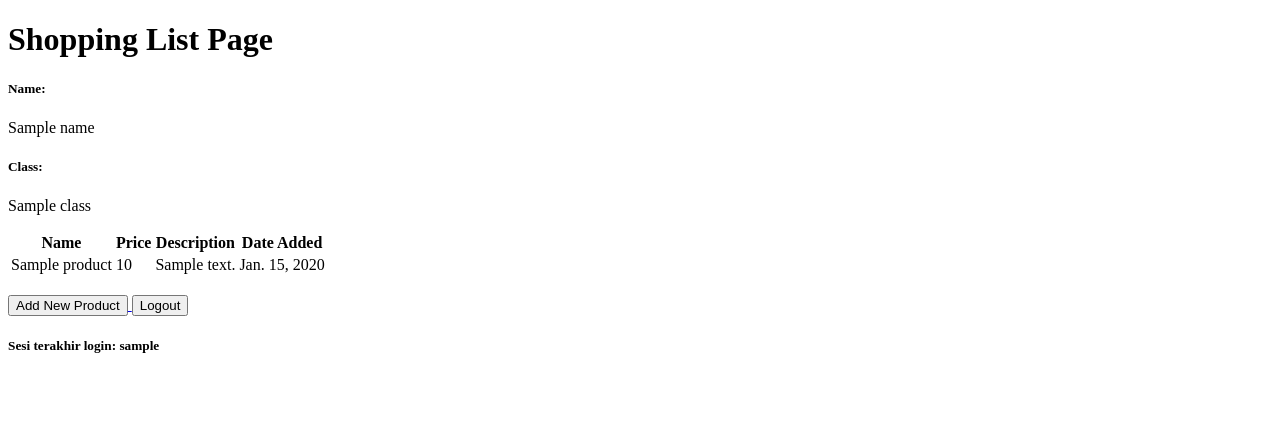
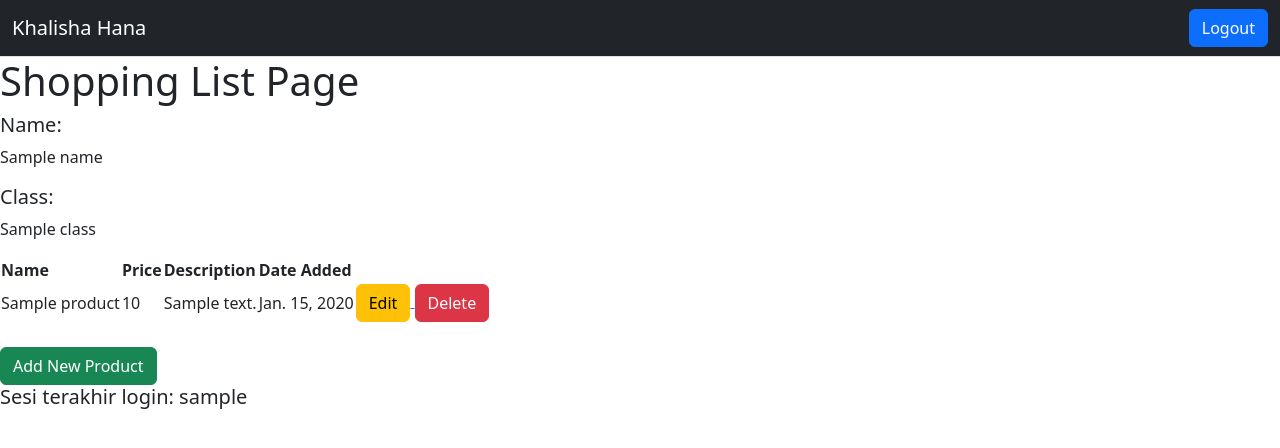
Before and after one commit to Khalishana/shopping_list, a Django app: template main/templates/main.html in a window 1280 px wide. Shown: the top 448 px of the page. Run offline with Django 4.2, Linux system fonts and the light colour scheme; tables that the repository leaves empty hold one stand-in row (values such as "Sample post"); the template is opened without the code that fills it: values that come from a table or form of the project are taken from there, most other values are stand-ins (such as "Sample title", 1, 10 or a date in 2020).

Commit message:
Selesai Tutorial 4

```diff
--- a/main/templates/main.html
+++ b/main/templates/main.html
@@ -1,6 +1,19 @@
 {% extends 'base.html' %}
 
 {% block content %}
+
+    <!-- mulai bikin navbar dari bootstrap -->
+    <!-- <nav class="navbar navbar-expand-lg bg-body-tertiary"> -->
+    <nav class="navbar bg-dark border-bottom border-bottom-dark navbar-dark" data-bs-theme="light"> <!-- biar dark mode -->
+        <div class="container-fluid">
+          <a class="navbar-brand" href="#">Khalisha Hana</a>
+
+        <a class="btn btn-primary" href="{% url 'main:logout' %}" role="button">Logout</a>
+
+        </div>
+      </nav>
+    <!-- akhir kodingan navbar -->
+
     <h1>Shopping List Page</h1>
 
     <h5>Name:</h5>
@@ -25,6 +38,18 @@
                 <td>{{product.price}}</td>
                 <td>{{product.description}}</td>
                 <td>{{product.date_added}}</td>
+                <td>
+                    <a href="{% url 'main:edit_product' product.pk %}">
+                        <button type="button" class="btn btn-warning">
+                            Edit
+                        </button>
+                    </a>
+                    <a href="{% url 'main:delete_product' product.pk %}">
+                        <button type="button" class="btn btn-danger">
+                            Delete
+                        </button>
+                    </a>
+                </td>
             </tr>
         {% endfor %}
     </table>
@@ -32,16 +57,17 @@
     <br />
 
     <a href="{% url 'main:create_product' %}">
-        <button>
+        <button type="button" class="btn btn-success">
             Add New Product
         </button>
     </a>
 
-    <a href="{% url 'main:logout' %}">
+    <!-- logout pindah ke atas -->
+    <!-- <a href="{% url 'main:logout' %}">
         <button>
             Logout
         </button>
-    </a>
+    </a> -->
 
     <h5>Sesi terakhir login: {{last_login}}</h5>
 {% endblock content %}
--- a/main/urls.py
+++ b/main/urls.py
@@ -1,5 +1,5 @@
 from django.urls import path
-from main.views import show_main, create_product, show_xml, show_json, register, login_user, logout_user
+from main.views import show_main, create_product, show_xml, show_json, register, login_user, logout_user, edit_product, delete_product
 
 app_name = 'main'
 
@@ -11,4 +11,6 @@ urlpatterns = [
     path('register/', register, name='register'),
     path('login/', login_user, name='login'),
     path('logout/', logout_user, name='logout'),
+    path('edit-product/<int:id>', edit_product, name='edit_product'),
+    path('delete/<int:id>', delete_product, name='delete_product'),
 ]
--- a/templates/base.html
+++ b/templates/base.html
@@ -9,6 +9,13 @@
         />
         {% block meta %}
         {% endblock meta %}
+        <!-- ini nambahin CSS -->
+        <link href="https://cdn.jsdelivr.net/npm/bootstrap@5.3.2/dist/css/bootstrap.min.css" rel="stylesheet" integrity="sha384-T3c6CoIi6uLrA9TneNEoa7RxnatzjcDSCmG1MXxSR1GAsXEV/Dwwykc2MPK8M2HN" crossorigin="anonymous">
+        <!-- ini nambahin JS -->
+        <script src="https://code.jquery.com/jquery-3.6.0.min.js" integrity="sha384-KyZXEAg3QhqLMpG8r+J4jsl5c9zdLKaUk5Ae5f5b1bw6AUn5f5v8FZJoMxm6f5cH1" crossorigin="anonymous"></script>
+        <!-- menggunakan  dropdowns, popover, tooltips dari bootstrap -->
+        <script src="https://cdn.jsdelivr.net/npm/@popperjs/core@2.11.8/dist/umd/popper.min.js" integrity="sha384-I7E8VVD/ismYTF4hNIPjVp/Zjvgyol6VFvRkX/vR+Vc4jQkC+hVqc2pM8ODewa9r" crossorigin="anonymous"></script>
+        <script src="https://cdn.jsdelivr.net/npm/bootstrap@5.3.2/dist/js/bootstrap.min.js" integrity="sha384-BBtl+eGJRgqQAUMxJ7pMwbEyER4l1g+O15P+16Ep7Q9Q+zqX6gSbd85u4mG4QzX+" crossorigin="anonymous"></script>
     </head>
 
     <body>
```
Also changed, not shown: main/templates/edit_product.html (added, +22 -0 lines), main/views.py (+23 -0 lines).
